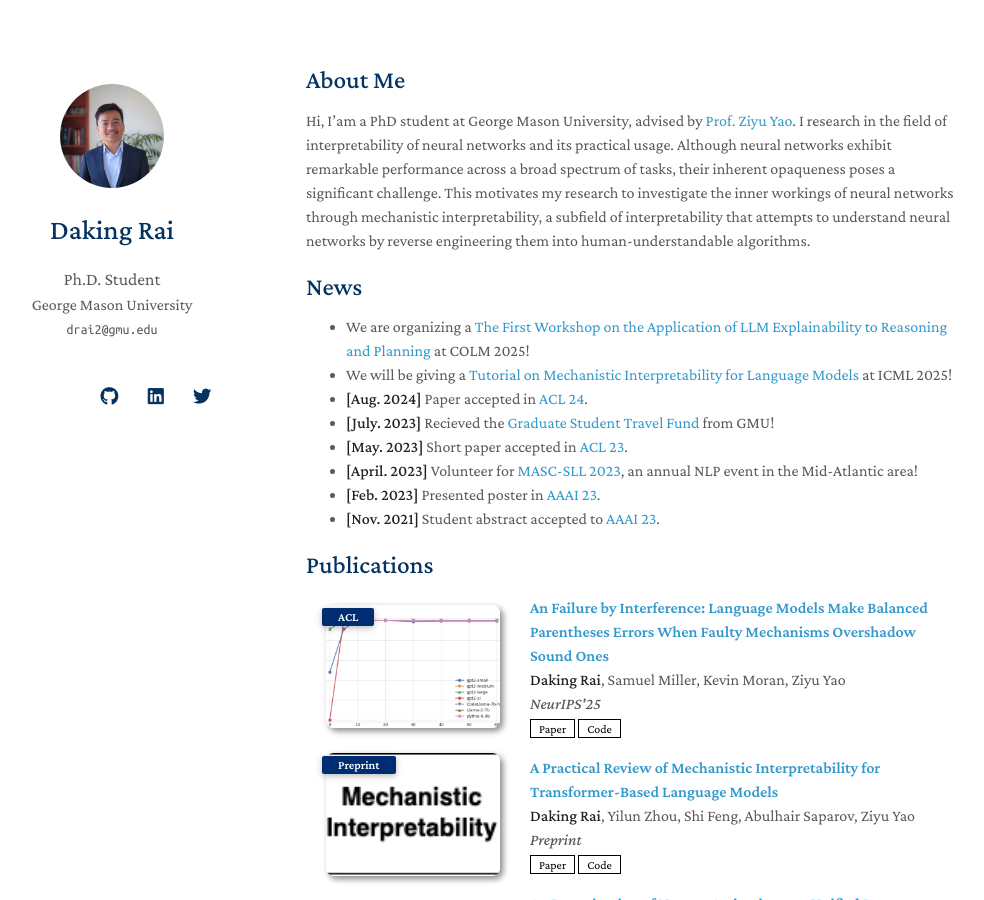
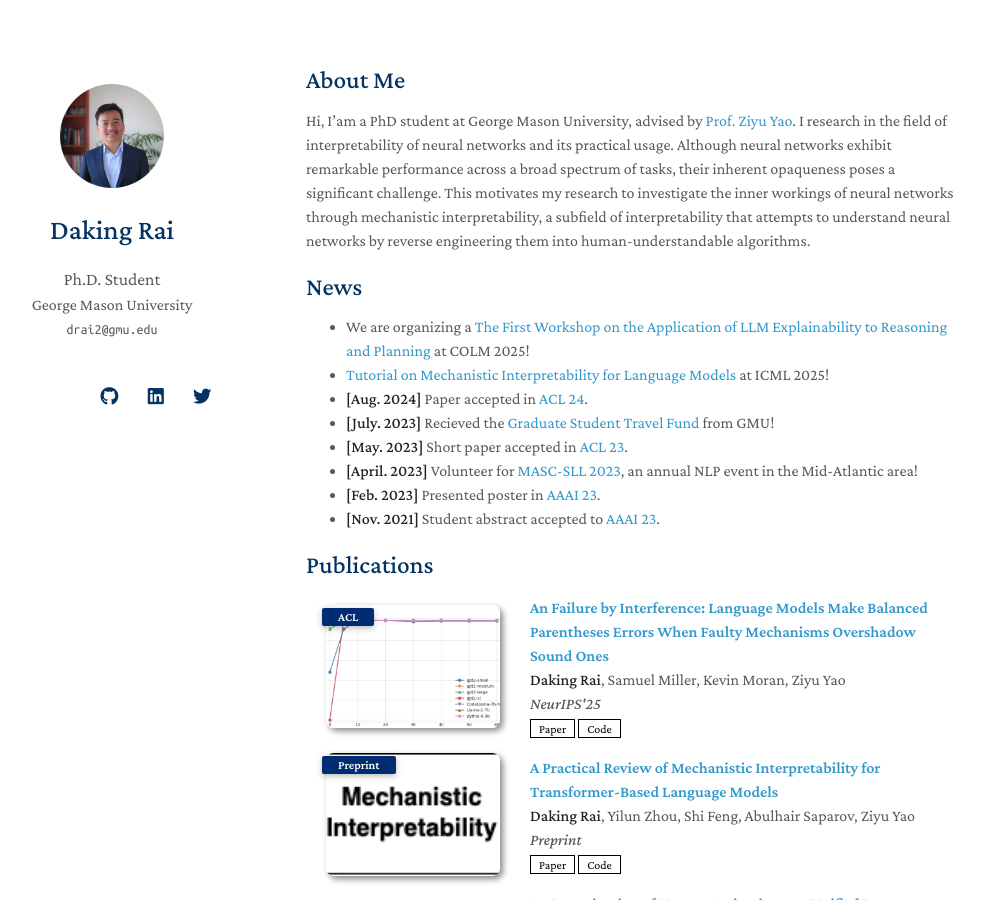
Before and after one commit to Dakingrai/dakingrai.github.io, a Jekyll site: the page built from index.md, in a window 1280 px wide and 900 px high. Shown: the whole window, without its empty margins (164-1148 px from the left). Built offline with Jekyll 4.4.1, drawn with Linux system fonts in a browser that asks for light colours; nearby versions of some CDN libraries; a style sheet for code colours, icons or effects is not loaded; our own code applies the rules of GitHub Pages for plain Markdown files.

Commit message:
Update index.md

```diff
--- a/index.md
+++ b/index.md
@@ -8,7 +8,7 @@ Hi, I'am a PhD student at George Mason University, advised by [Prof. Ziyu Yao](h
 
 ## News
 - We are organizing a [The First Workshop on the Application of LLM Explainability to Reasoning and Planning](https://xllm-reasoning-planning-workshop.github.io/) at COLM 2025!
-- We will be giving a [Tutorial on Mechanistic Interpretability for Language Models](https://ziyu-yao-nlp-lab.github.io/ICML25-MI-Tutorial.github.io/) at ICML 2025!
+- [Tutorial on Mechanistic Interpretability for Language Models](https://ziyu-yao-nlp-lab.github.io/ICML25-MI-Tutorial.github.io/) at ICML 2025!
 - **[Aug. 2024]**  Paper accepted in [ACL 24](https://2024.aclweb.org/).
 - **[July. 2023]** Recieved the [Graduate Student Travel Fund](https://graduate.gmu.edu/financial-support/conference-travel-funding) from GMU!
 - **[May. 2023]** Short paper accepted in [ACL 23](https://2023.aclweb.org/).
```
